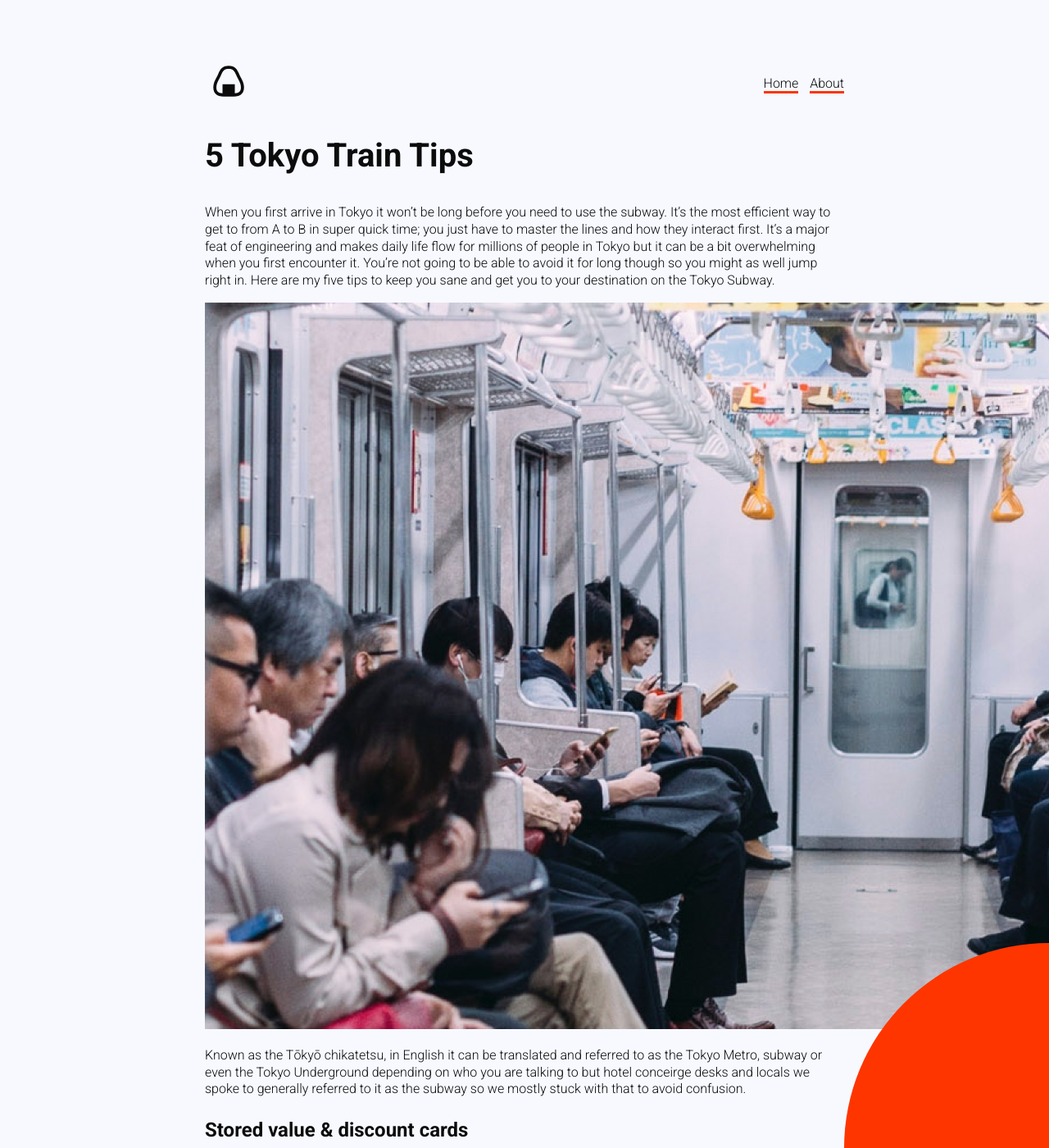
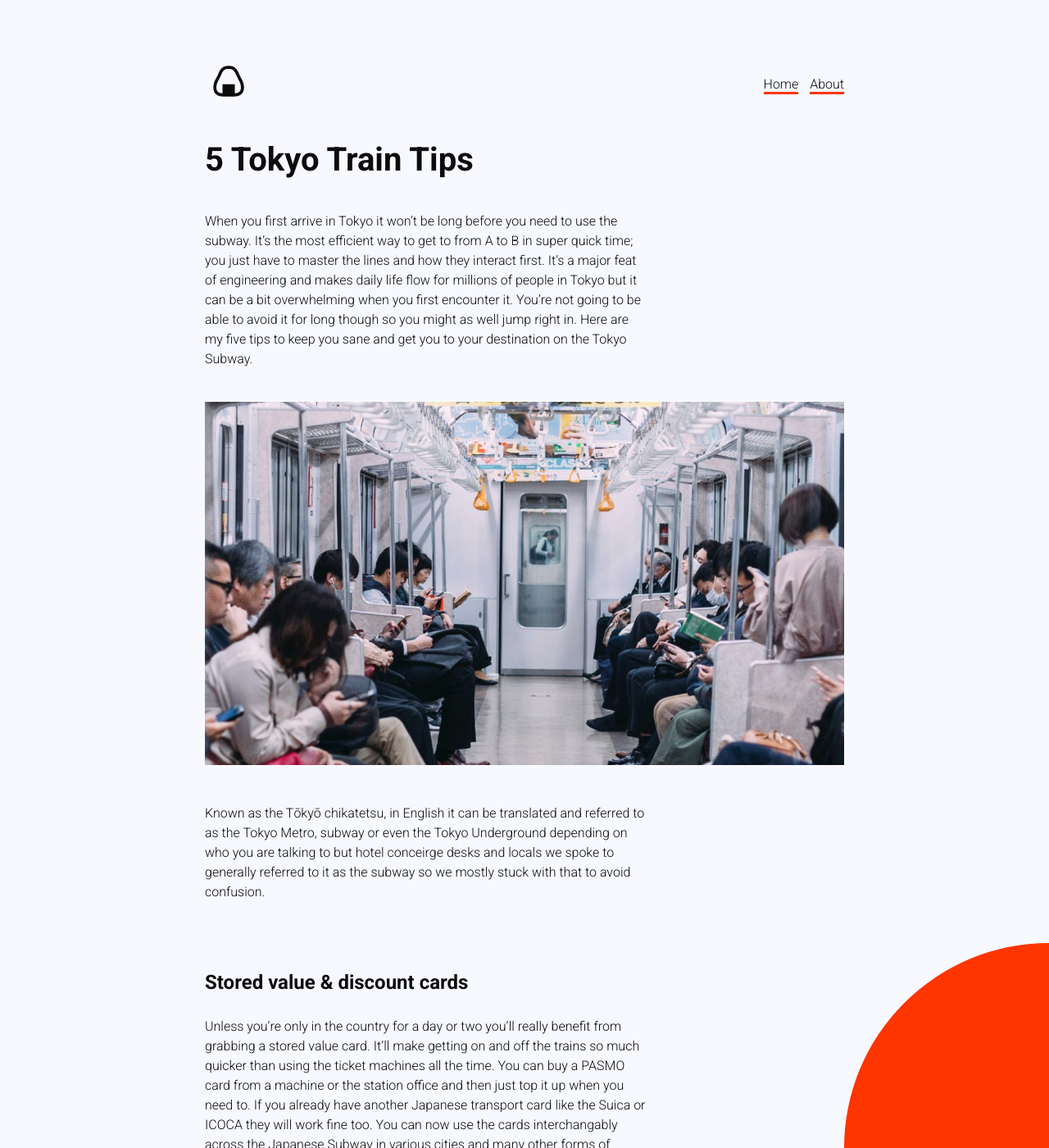
Before and after one commit to AndyCatch/anightinjapan, a Jekyll site: the page built from _posts/2020-03-21-Tokyo-Train-Tips.markdown, in a window 1280 px wide and 1400 px high. Shown: the whole window at 82% size. Built offline with Jekyll 4.4.1, drawn with Linux system fonts in a browser that asks for light colours.

Commit message:
layout changes & updates

```diff
--- a/_layouts/post.html
+++ b/_layouts/post.html
@@ -3,5 +3,6 @@
 ---
 
 <h2>{{ page.title }}</h2>
-
-{{ content }}
+<div class="post">
+    {{ content }}
+</div>
--- a/assets/css/app.scss
+++ b/assets/css/app.scss
@@ -15,7 +15,7 @@
 
   font-family: $typography, Arial;
   font-weight: 300;
-  line-height: 1.3;
+  line-height: 1.5;
   max-width: 780px;
   margin: 80px auto 80px auto;
 }
@@ -80,3 +80,18 @@
   background-color: $red;
   border-radius: 50%;
 }
+
+div.post {
+  h3 {
+    margin-top: 80px;
+  }
+
+  p {
+    max-width: 540px;
+    margin-bottom: 40px;
+  }
+
+  img {
+    max-width: 780px;
+  }
+}
```
Also changed, not shown: 1 other file.
